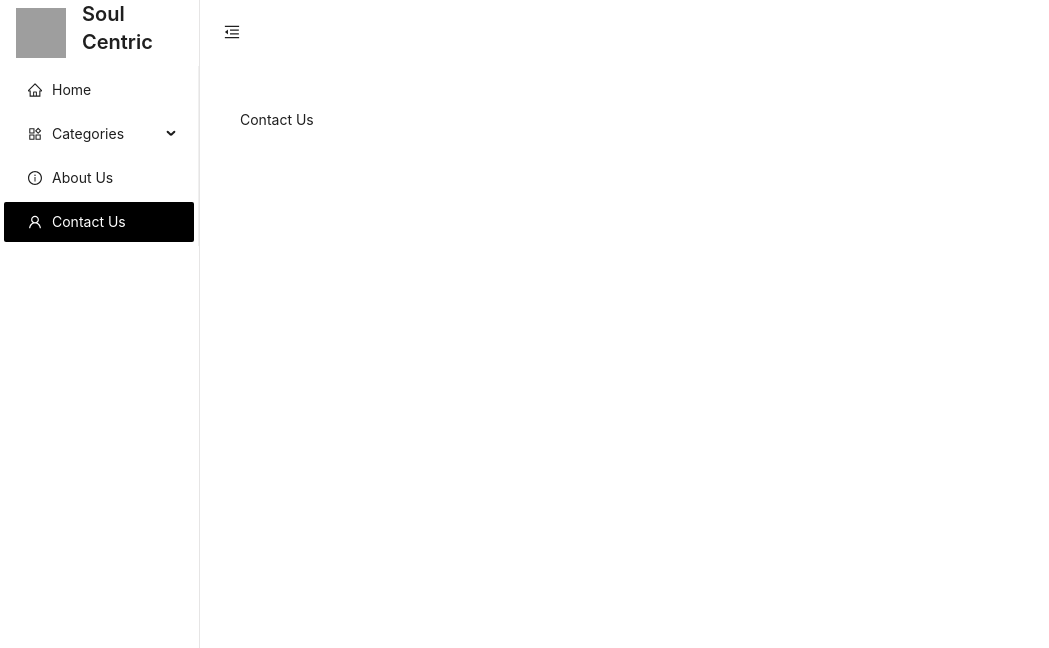
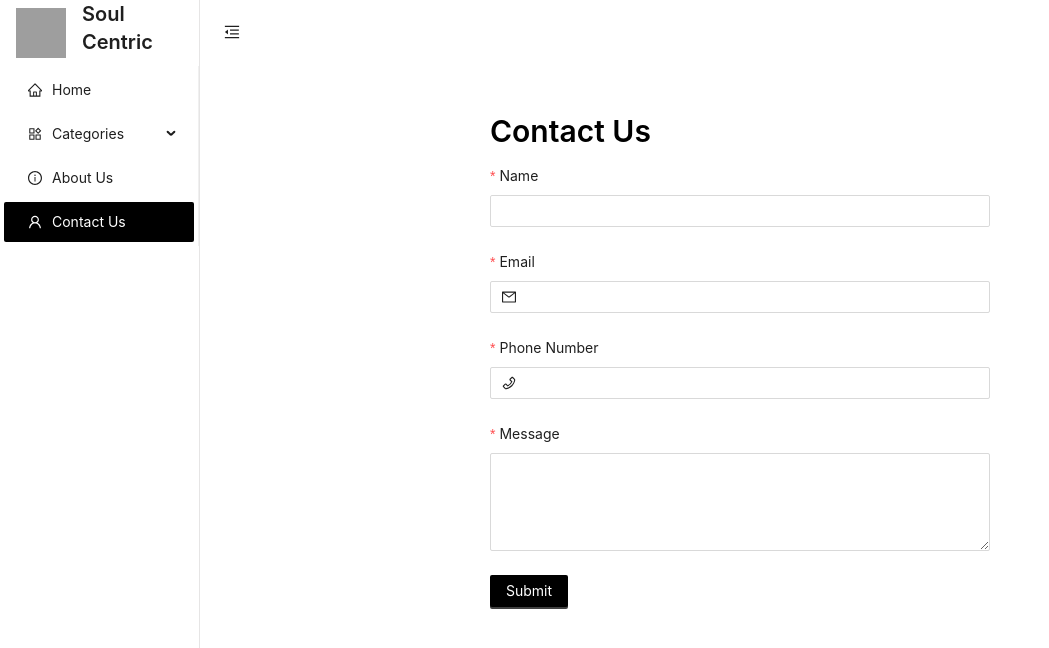
Before and after one commit to reniz-shah/Soul-Centric, a React (Vite) app: page / in a window 1280 px wide. Both pictures are taken after a click on the item "Contact Us". Shown: the top 648 px of the page, without its empty margins (0-1049 px from the left). Built offline with nearby package versions, Linux system fonts and the light colour scheme; grey boxes are pictures that could not be loaded.

Commit message:
ContactUs page create

```diff
--- a/package.json
+++ b/package.json
@@ -13,12 +13,14 @@
   },
   "dependencies": {
     "antd": "^5.20.1",
+    "emailjs-com": "^3.2.0",
     "framer-motion": "^12.0.0-alpha.0",
     "react": "^18.3.1",
     "react-dom": "^18.3.1"
   },
   "devDependencies": {
     "@eslint/js": "^9.8.0",
+    "@types/node": "^22.4.1",
     "@types/react": "^18.3.3",
     "@types/react-dom": "^18.3.0",
     "@vitejs/plugin-react": "^4.3.1",
--- a/src/Pages/ContactUs/ContactUs.tsx
+++ b/src/Pages/ContactUs/ContactUs.tsx
@@ -1,10 +1,112 @@
-const ContactUs = () => {
+import React from 'react';
+import { Form, Input, Button, Typography, Row, Col, message } from 'antd';
+import { MailOutlined, PhoneOutlined } from '@ant-design/icons';
+import emailjs from 'emailjs-com';
+
+const ENV = import.meta.env
+
+
+const { Title } = Typography;
+
+const ContactUs: React.FC = () => {
+    const [messageApi, contextHolder] = message.useMessage();
+
+
+    const success = (msg:string) => {
+        messageApi.open({
+            type: 'success',
+            content: msg,
+        });
+    };
+
+    const error = (msg:string) => {
+        messageApi.open({
+            type: 'error',
+            content: msg,
+        });
+    };
+
+
+    const sendEmail = (values: any) => {
+        const templateParams = {
+            name: values.name,
+            email: values.email,
+            phone: values.phone,
+            message: values.message
+        };
+
+        emailjs.send(ENV.VITE_APP_EMAILJS_SERVICE_ID, ENV.VITE_APP_EMAILJS_TEMPLATE_ID, templateParams, ENV.VITE_APP_EMAILJS_PUBLIC_KEY)
+            .then((response) => {
+                console.log('Response: ', response);
+                success('Enquiry sent successfully')
+            })
+            .catch((error) => {
+                error('Something Went Wrong')
+            });
+    };
+
+    const onFinish = (values: any) => {
+        console.log('Success:', values);
+        sendEmail(values);
+
+    };
+
+    const onFinishFailed = (errorInfo: any) => {
+        console.log('Failed:', errorInfo);
+        error('Something Went Wrong')
+    };
 
     return (
-        <div>
-            Contact Us
-        </div>
+        <>
+        {contextHolder}
+            <Row justify="center">
+                <Col span={12}>
+                    <Title level={2} style={{ color: '#000' }}>Contact Us</Title>
+                    <Form
+                        name="contact_us"
+                        initialValues={{ remember: true }}
+                        onFinish={onFinish}
+                        onFinishFailed={onFinishFailed}
+                        layout="vertical"
+                    >
+                        <Form.Item
+                            label="Name"
+                            name="name"
+                            rules={[{ required: true, message: 'Please input your name!' }]}
+                        >
+                            <Input />
+                        </Form.Item>
+                        <Form.Item
+                            label="Email"
+                            name="email"
+                            rules={[{ required: true, message: 'Please input your email!' }]}
+                        >
+                            <Input prefix={<MailOutlined />} />
+                        </Form.Item>
+                        <Form.Item
+                            label="Phone Number"
+                            name="phone"
+                            rules={[{ required: true, message: 'Please input your phone number!' }]}
+                        >
+                            <Input prefix={<PhoneOutlined />} />
+                        </Form.Item>
+                        <Form.Item
+                            label="Message"
+                            name="message"
+                            rules={[{ required: true, message: 'Please input your message!' }]}
+                        >
+                            <Input.TextArea rows={4} />
+                        </Form.Item>
+                        <Form.Item>
+                            <Button type="primary" htmlType="submit">
+                                Submit
+                            </Button>
+                        </Form.Item>
+                    </Form>
+                </Col>
+            </Row>
+        </>
     );
-}
+};
 
 export default ContactUs;
```
Also changed, not shown: 2 other files (tests, documents, lock files or other folders).
